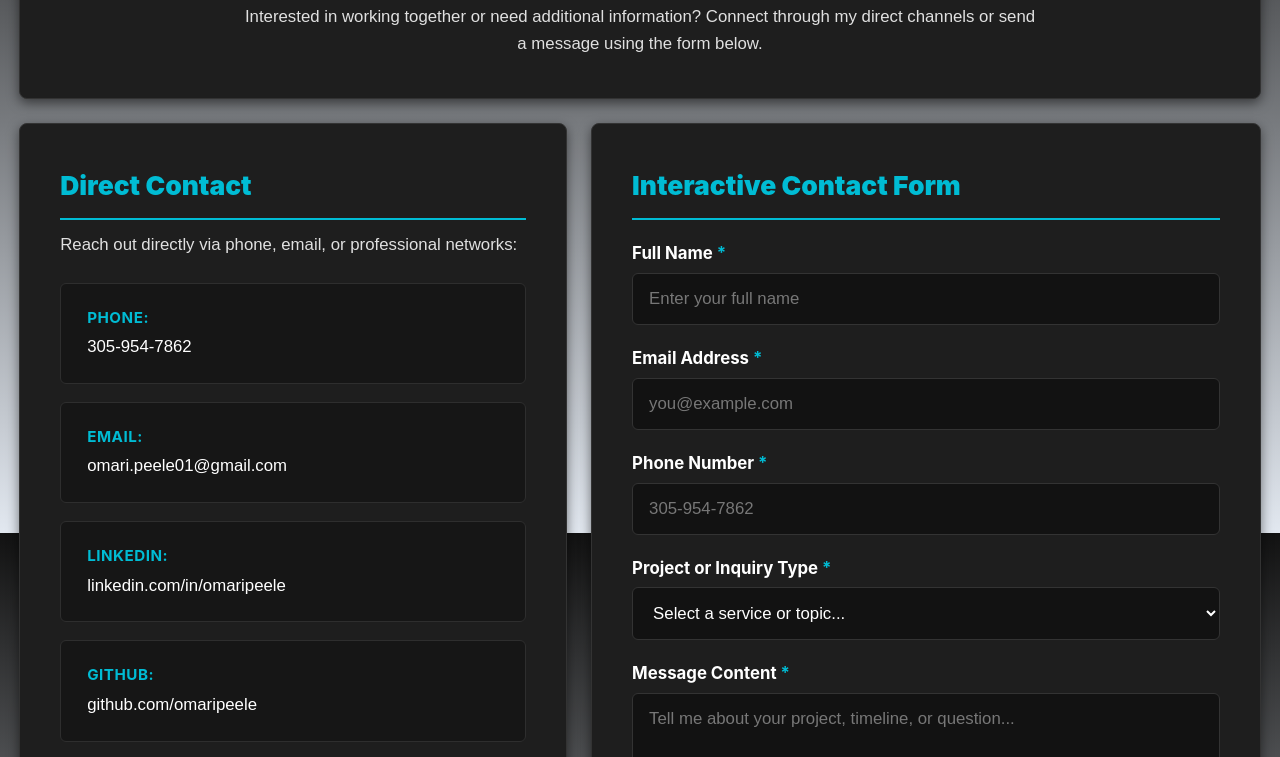
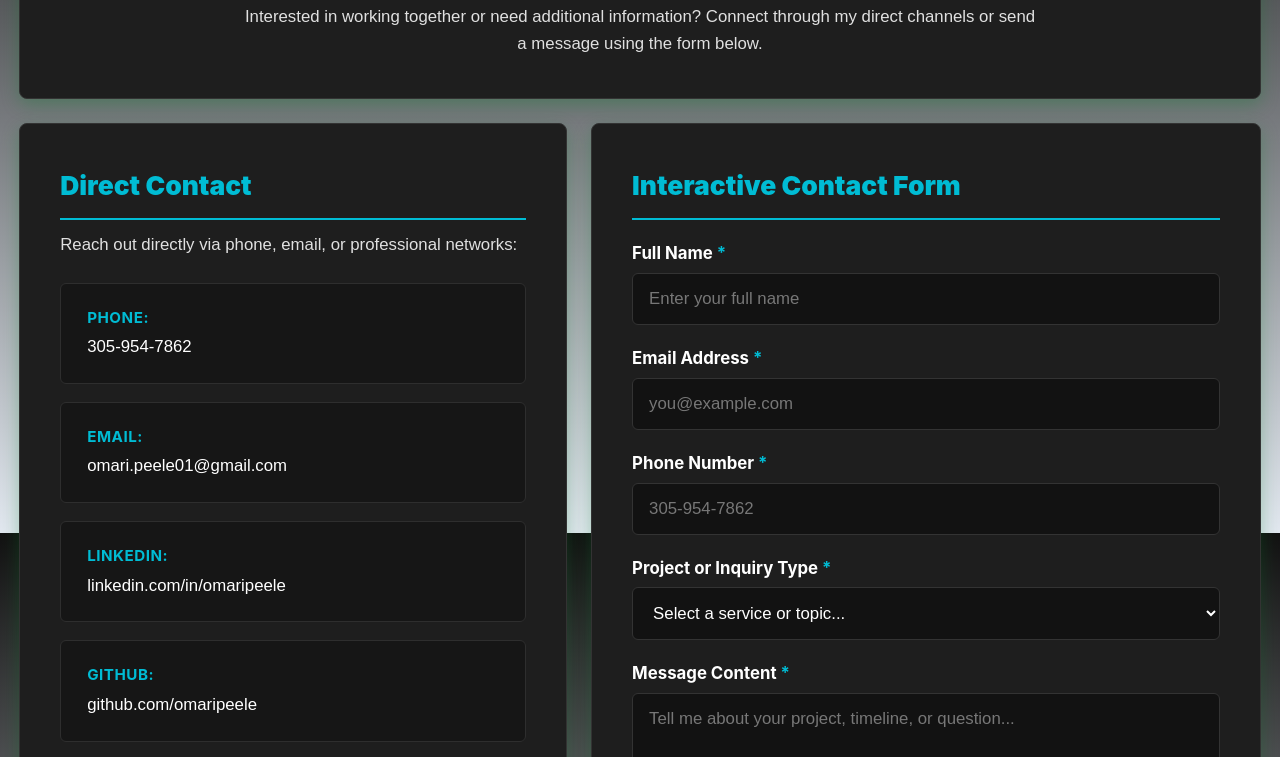
Before and after one commit to omaripeele01-ops/OmariPPortfolio, a plain HTML site: page contact.html in a window 1280 px wide. Shown: the part 267-1024 px from the top of the page. Drawn offline with Linux system fonts and the light colour scheme.

Commit message:
Update box shadow color

```diff
--- a/CSS/contact.css
+++ b/CSS/contact.css
@@ -14,7 +14,6 @@ main.contact-wireframe-grid {
     width: 100%;
     box-sizing: border-box;
     align-items: stretch;
-    box-shadow: 0 6px 18px rgba(3, 125, 41, 0.3);
 }
 
 .contact-wireframe-grid > section {
@@ -22,7 +21,7 @@ main.contact-wireframe-grid {
     background-color: #1e1e1e;
     border-radius: 8px;
     border: 1px solid #333333;
-    box-shadow: 0 4px 12px rgba(0, 0, 0, 0.5);
+    box-shadow: 0 6px 18px rgba(3, 125, 41, 0.3);
     display: flex;
     flex-direction: column;
     justify-content: flex-start;
```
